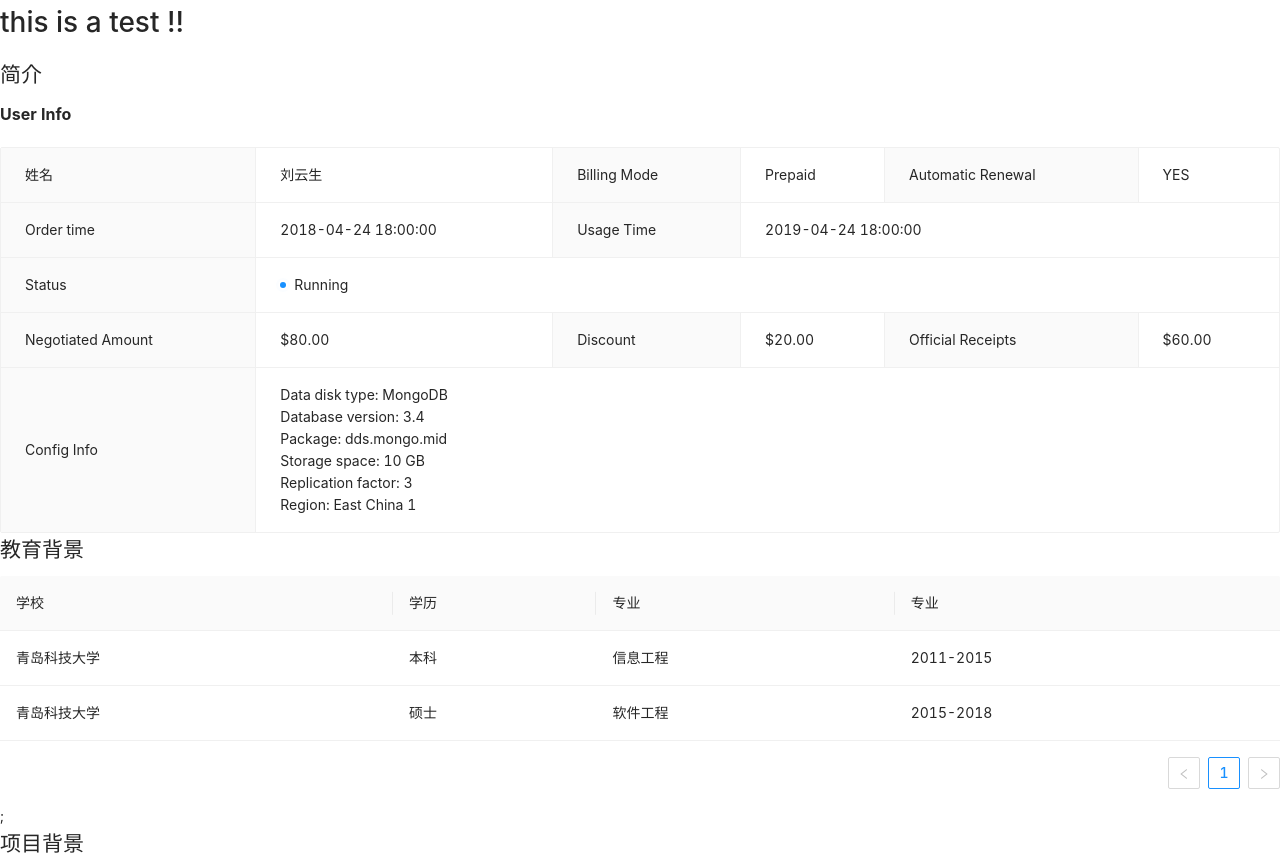
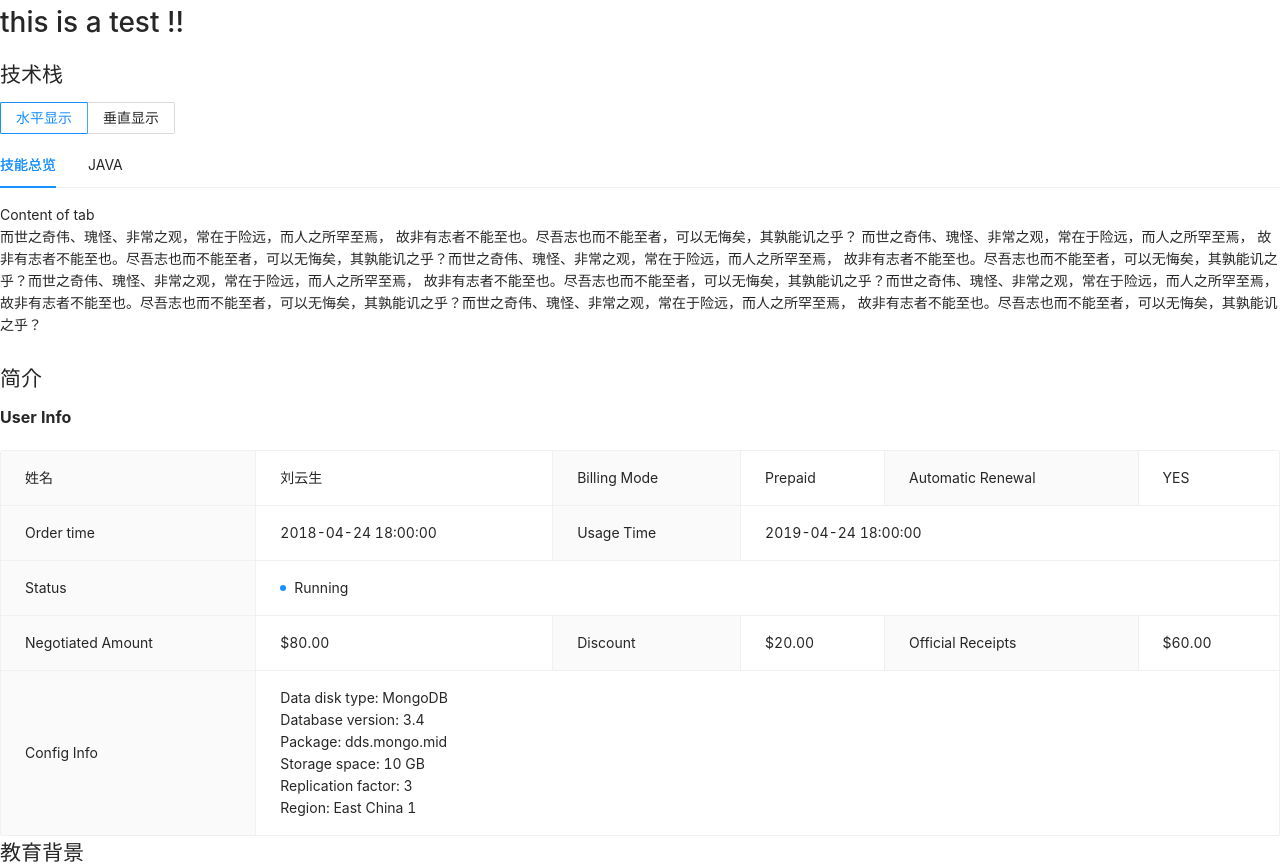
Before and after one commit to yunets/antd-mobile-learning, a React (Create React App) app: page / in a window 1280 px wide. Shown: the top 864 px of the page. Built offline with nearby package versions, Linux system fonts and the light colour scheme.

Commit message:
技术栈

```diff
--- a/src/App.js
+++ b/src/App.js
@@ -1,12 +1,14 @@
 import { BackTop } from "antd";
 import { ProjectHistory } from "./page/info/ProjectHistory";
 import { School } from "./page/info/School";
+import { TechnologyStack } from "./page/info/TechnologyStack";
 import { UserInfo } from "./page/info/UserInfo";
 
 export default function App() {
   return (
     <div className="App">
       <h1>this is a test !!</h1>
+      <TechnologyStack />
       <UserInfo />
       <School />
       <ProjectHistory />
--- /dev/null
+++ b/src/page/info/TechnologyStack.js
@@ -0,0 +1,65 @@
+import React from "react";
+import { Tabs, Radio } from "antd";
+
+const { TabPane } = Tabs;
+
+export class TechnologyStack extends React.Component {
+  constructor(props) {
+    super(props);
+    this.state = {
+      mode: "top"
+    };
+  }
+
+  handleModeChange = (e) => {
+    const mode = e.target.value;
+    this.setState({ mode });
+  };
+
+  render() {
+    const { mode } = this.state;
+    return (
+      <div>
+        <legend>技术栈</legend>
+        <div>
+          <Radio.Group
+            onChange={this.handleModeChange}
+            value={mode}
+            style={{ marginBottom: 8 }}
+          >
+            <Radio.Button value="top">水平显示</Radio.Button>
+            <Radio.Button value="left">垂直显示</Radio.Button>
+          </Radio.Group>
+          <Tabs defaultActiveKey="1" tabPosition={mode} style={{ height: 220 }}>
+            <TabPane tab={`技能总览`} key="1">
+              Content of tab
+              <div>
+                而世之奇伟、瑰怪、非常之观，常在于险远，而人之所罕至焉，
+                故非有志者不能至也。尽吾志也而不能至者，可以无悔矣，其孰能讥之乎？
+                而世之奇伟、瑰怪、非常之观，常在于险远，而人之所罕至焉，
+                故非有志者不能至也。尽吾志也而不能至者，可以无悔矣，其孰能讥之乎？而世之奇伟、瑰怪、非常之观，常在于险远，而人之所罕至焉，
+                故非有志者不能至也。尽吾志也而不能至者，可以无悔矣，其孰能讥之乎？而世之奇伟、瑰怪、非常之观，常在于险远，而人之所罕至焉，
+                故非有志者不能至也。尽吾志也而不能至者，可以无悔矣，其孰能讥之乎？而世之奇伟、瑰怪、非常之观，常在于险远，而人之所罕至焉，
+                故非有志者不能至也。尽吾志也而不能至者，可以无悔矣，其孰能讥之乎？而世之奇伟、瑰怪、非常之观，常在于险远，而人之所罕至焉，
+                故非有志者不能至也。尽吾志也而不能至者，可以无悔矣，其孰能讥之乎？
+              </div>
+            </TabPane>
+            <TabPane tab={`JAVA`} key="2">
+              Content of JAVA
+              <div>
+                而世之奇伟、瑰怪、非常之观，常在于险远，而人之所罕至焉，
+                故非有志者不能至也。尽吾志也而不能至者，可以无悔矣，其孰能讥之乎？
+                而世之奇伟、瑰怪、非常之观，常在于险远，而人之所罕至焉，
+                故非有志者不能至也。尽吾志也而不能至者，可以无悔矣，其孰能讥之乎？而世之奇伟、瑰怪、非常之观，常在于险远，而人之所罕至焉，
+                故非有志者不能至也。尽吾志也而不能至者，可以无悔矣，其孰能讥之乎？而世之奇伟、瑰怪、非常之观，常在于险远，而人之所罕至焉，
+                故非有志者不能至也。尽吾志也而不能至者，可以无悔矣，其孰能讥之乎？而世之奇伟、瑰怪、非常之观，常在于险远，而人之所罕至焉，
+                故非有志者不能至也。尽吾志也而不能至者，可以无悔矣，其孰能讥之乎？而世之奇伟、瑰怪、非常之观，常在于险远，而人之所罕至焉，
+                故非有志者不能至也。尽吾志也而不能至者，可以无悔矣，其孰能讥之乎？
+              </div>
+            </TabPane>
+          </Tabs>
+        </div>
+      </div>
+    );
+  }
+}
```
